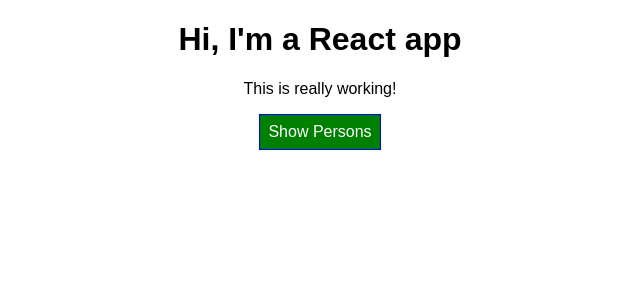
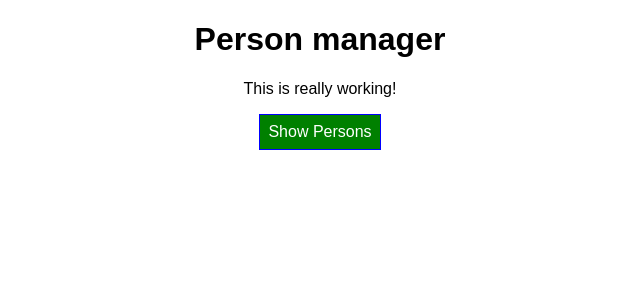
Before and after one commit to case112/react-app, a React app: page / in a window 1280 px wide. Shown: the top 300 px of the page, without its empty margins (320-960 px from the left). Built offline with nearby package versions, Linux system fonts and the light colour scheme.

Commit message:
Changing the way app title displays

```diff
--- a/src/components/Cockpit/Cockpit.js
+++ b/src/components/Cockpit/Cockpit.js
@@ -21,7 +21,7 @@
     return (
 
         <div className={classes.Cockpit}>
-            <h1>Hi, I'm a React app</h1>
+            <h1>{props.title}</h1>
             <p className={assignedClasses.join(' ')}>This is really working!</p>
             <button
             className={btnClass}
--- a/src/containers/App.js
+++ b/src/containers/App.js
@@ -58,7 +58,12 @@
 
     return (
       <div className={classes.App}>
-        <Cockpit showPersons={this.state.showPersons} persons={this.state.persons} clicked={this.togglePersonsHandler}/>
+        <Cockpit
+        showPersons={this.state.showPersons}
+        persons={this.state.persons}
+        clicked={this.togglePersonsHandler}
+        title={this.props.appTitle}
+        />
         {persons}
       </div>
     );
--- a/src/index.js
+++ b/src/index.js
@@ -4,5 +4,5 @@
 import App from './containers/App';
 import registerServiceWorker from './registerServiceWorker';
 
-ReactDOM.render(<App />, document.getElementById('root'));
+ReactDOM.render(<App appTitle="Person manager" />, document.getElementById('root'));
 registerServiceWorker();
```
